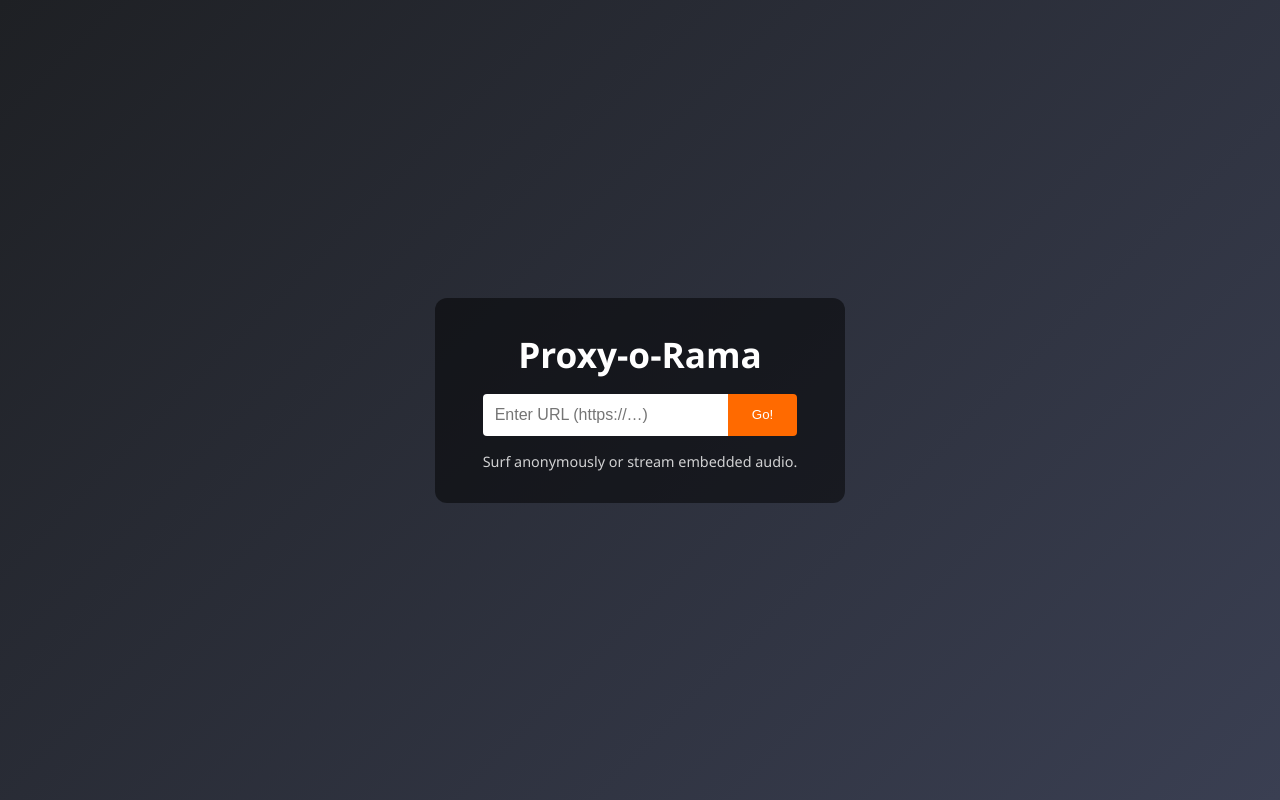
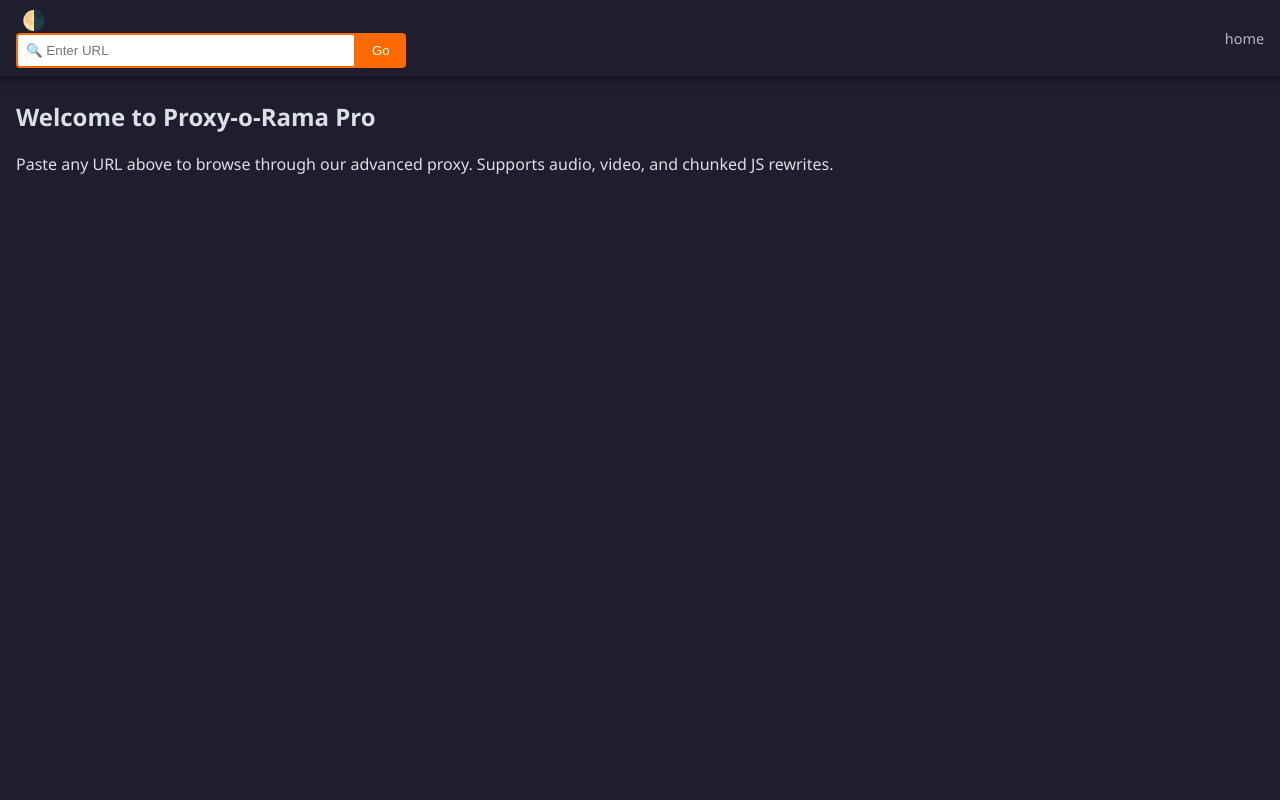
Before and after one commit to nwiese1-beep/proxy, a website: page index.html in a window 1280 px wide. Drawn offline with Linux system fonts and the light colour scheme.

Commit message:
Update index.html

```diff
--- a/index.html
+++ b/index.html
@@ -1,25 +1,95 @@
 <!DOCTYPE html>
 <html lang="en">
 <head>
-  <meta charset="UTF-8" />
-  <meta name="viewport" content="width=device-width, initial-scale=1.0"/>
-  <title>Proxy-o-Rama</title>
-  <link rel="stylesheet" href="/style.css" />
+  <meta charset="UTF-8"/>
+  <meta name="viewport" content="width=device-width, initial-scale=1"/>
+  <title>Proxy-o-Rama Pro</title>
+  <style>
+    :root {
+      --bg-dark: #1e1e2f;
+      --fg-dark: #dcdfe4;
+      --bg-light: #fafafa;
+      --fg-light: #222;
+      --accent: #ff6a00;
+    }
+    body {
+      margin: 0;
+      color: var(--fg-dark);
+      background: var(--bg-dark);
+      font-family: "Segoe UI", sans-serif;
+    }
+    body.light {
+      background: var(--bg-light);
+      color: var(--fg-light);
+    }
+    .shell-header {
+      position: fixed; top: 0; left: 0; right: 0;
+      background: var(--bg-dark); color: var(--fg-dark);
+      display: flex; justify-content: space-between;
+      align-items: center; padding: 0.5rem 1rem;
+      z-index: 1000; box-shadow: 0 2px 8px rgba(0,0,0,0.5);
+    }
+    body.light .shell-header {
+      background: var(--bg-light); color: var(--fg-light);
+      box-shadow: 0 2px 8px rgba(0,0,0,0.1);
+    }
+    .shell-search {
+      display: flex;
+    }
+    .shell-input {
+      padding: 0.5rem; border: 2px solid var(--accent);
+      border-radius: 4px 0 0 4px; outline: none;
+      width: 20rem;
+    }
+    .shell-go {
+      padding: 0.5rem 1rem;
+      background: var(--accent); border: none; color: #fff;
+      border-radius: 0 4px 4px 0; cursor: pointer;
+    }
+    .theme-btn {
+      background: transparent; border: none;
+      font-size: 1.2rem; cursor: pointer; margin-right: 1rem;
+    }
+    .shell-badge {
+      font-size: 0.9rem; opacity: 0.8;
+    }
+    .shell-main {
+      padding: 5rem 1rem 1rem;
+    }
+    /* Ensure iframe, video, audio fit */
+    .shell-main img,
+    .shell-main iframe,
+    .shell-main video,
+    .shell-main audio {
+      max-width: 100% !important;
+    }
+  </style>
 </head>
 <body>
-  <div class="container">
-    <h1>Proxy-o-Rama</h1>
-    <form action="/proxy" method="get" class="proxy-form">
-      <input
-        type="text"
-        name="url"
-        class="url-input"
-        placeholder="Enter URL (https://…)"
-        required
-      />
-      <button type="submit" class="go-button">Go!</button>
-    </form>
-    <p>Surf anonymously or stream embedded audio.</p>
-  </div>
+  <header class="shell-header">
+    <div class="nav-left">
+      <button onclick="toggleTheme()" class="theme-btn">🌗</button>
+      <form action="/proxy" method="get" class="shell-search">
+        <input name="url" type="text" placeholder="🔍 Enter URL" class="shell-input" required/>
+        <button type="submit" class="shell-go">Go</button>
+      </form>
+    </div>
+    <div class="nav-right">
+      <span class="shell-badge">home</span>
+    </div>
+  </header>
+  <main class="shell-main">
+    <h2>Welcome to Proxy-o-Rama Pro</h2>
+    <p>Paste any URL above to browse through our advanced proxy. Supports audio, video, and chunked JS rewrites.</p>
+  </main>
+  <script>
+    window.toggleTheme = () => {
+      document.body.classList.toggle("light");
+      localStorage.theme = document.body.classList.contains("light")?"light":"dark";
+    };
+    window.onload = () => {
+      if (localStorage.theme === "light") document.body.classList.add("light");
+    };
+  </script>
 </body>
 </html>
```
